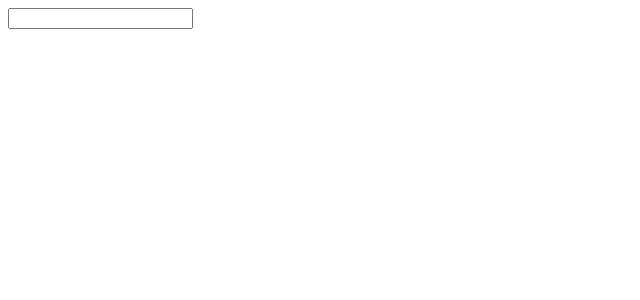
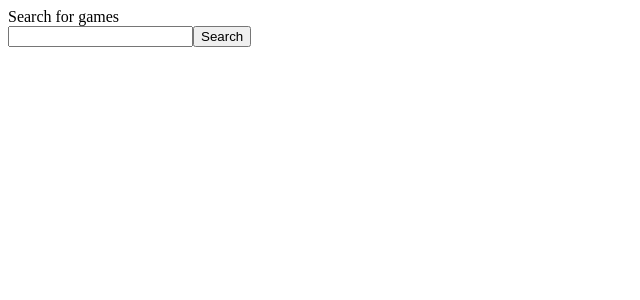
Before and after one commit to Chris-McVey/gameCollector, a React app: page / in a window 1280 px wide. Shown: the top 300 px of the page, without its empty margins (0-640 px from the left). Built offline with nearby package versions, Linux system fonts and the light colour scheme.

Commit message:
Basic form and list functionality in place

```diff
--- a/public/index.html
+++ b/public/index.html
@@ -2,7 +2,7 @@
 <html lang="en">
 
 <head>
-  <title>Date Screener</title>
+  <title>Game Collector</title>
 </head>
 
 <body>
--- a/src/App.js
+++ b/src/App.js
@@ -1,15 +1,41 @@
 import React from 'react';
 import Form from './FormComponent.jsx';
+import SearchList from './SearchListComponent.jsx';
+
+
+const axios = require('axios');
 
 class App extends React.Component {
   constructor() {
     super();
-    this.state = {}
+    this.state = {
+      searchResults: []
+    }
+    this.getGames = this.getGames.bind(this);
   }
 
+  getGames(search) {
+    axios.get('/api/group', {
+      params: {
+        query: search
+      }
+    }).then((data) => {
+      this.setState({
+        searchResults: data.data
+      })
+    }).catch((err) => {
+      console.log(err);
+    })
+  }
+
+
   render() {
+    const { searchResults } = this.state;
     return (
-      <Form />
+      <>
+        <Form search={this.getGames} />
+        <SearchList games={searchResults} />
+      </>
     )
   }
 }
--- a/src/FormComponent.jsx
+++ b/src/FormComponent.jsx
@@ -1,18 +1,44 @@
 import React from 'react';
+
+const axios = require('axios');
 
 class Form extends React.Component {
   constructor(props) {
     super(props);
-    this.state = {};
+    this.state = {
+      search: '',
+      searchResults: []
+    };
+    this.handleInput = this.handleInput.bind(this);
+    this.handleSubmit = this.handleSubmit.bind(this);
+  }
+
+  handleInput(event) {
+    this.setState({
+      search: event.target.value
+    })
+  }
+
+  handleSubmit(event) {
+    event.preventDefault();
+    const { search } = this.state;
+    this.props.search(search);
+    this.setState({
+      search: ''
+    })
+
   }
 
 
 
   render() {
+    const { search } = this.state;
     return (
       <div>
-        <form>
-          <input></input>
+        Search for games
+        <form onSubmit={this.handleSubmit}>
+          <input onChange={this.handleInput} value={search} type="text" />
+          <input type="submit" value="Search" />
         </form>
       </div>
     )
--- /dev/null
+++ b/src/SearchEntryComponent.jsx
@@ -0,0 +1,12 @@
+import React from 'react';
+
+const SearchEntry = (props) => {
+  const { game } = props;
+  return (
+    <div>
+      {game['product-name']}
+    </div>
+  )
+}
+
+export default SearchEntry;
--- /dev/null
+++ b/src/SearchListComponent.jsx
@@ -0,0 +1,15 @@
+import React from 'react';
+import SearchEntry from './SearchEntryComponent.jsx';
+
+const SearchList = (props) => {
+  const { games } = props;
+  return (
+    <div>
+      {games.map((game) => {
+        return <SearchEntry key={game.id} game={game} />
+      })}
+    </div>
+  )
+}
+
+export default SearchList;
```
Also changed, not shown: 1 other file (tests, documents, lock files or other folders).
